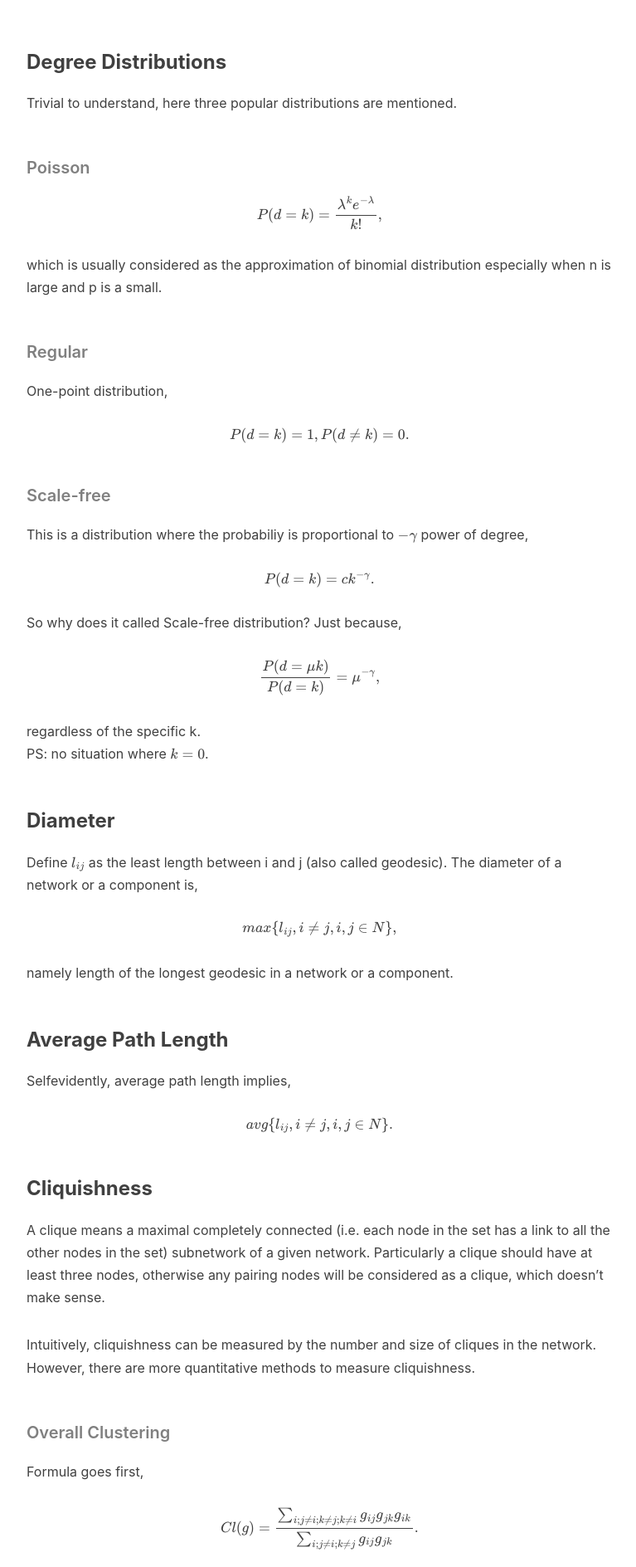
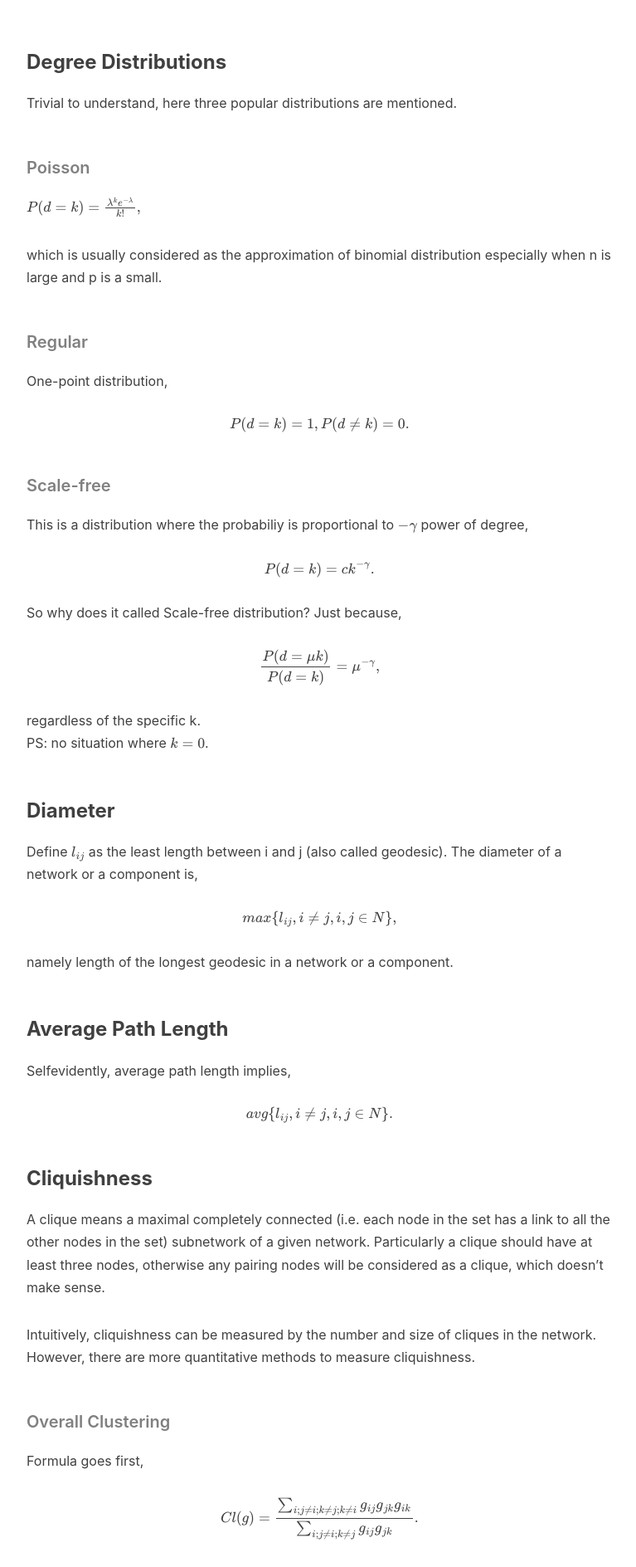
Before and after one commit to TongQM/tongqm.github.io, a Jekyll site: the page built from _posts/2019-12-21-Typical Statistics about Networks.markdown, in a window 1280 px wide. Shown: the part 766-2654 px from the top of the page at 83% size, without its empty margins (233-1000 px from the left). Built offline with Jekyll 4.4.1, drawn with Linux system fonts in a browser that asks for light colours; nearby versions of some CDN libraries; formulas are drawn with MathJax 3; comment, search, counter and statistics services are not loaded.

```diff
--- a/_posts/2019-12-21-Typical Statistics about Networks.markdown
+++ b/_posts/2019-12-21-Typical Statistics about Networks.markdown
@@ -16,7 +16,7 @@ Trivial to understand, here three popular distributions are mentioned.
 
 ##### Poisson
 
-$$P(d=k)=\frac{\lambda^ke^{-\lambda}}{k!},$$
+$P(d=k)=\frac{\lambda^ke^{-\lambda}}{k!},$
 
 which is usually considered as the approximation of binomial distribution especially when n is large and p is a small.
 ##### Regular
```
